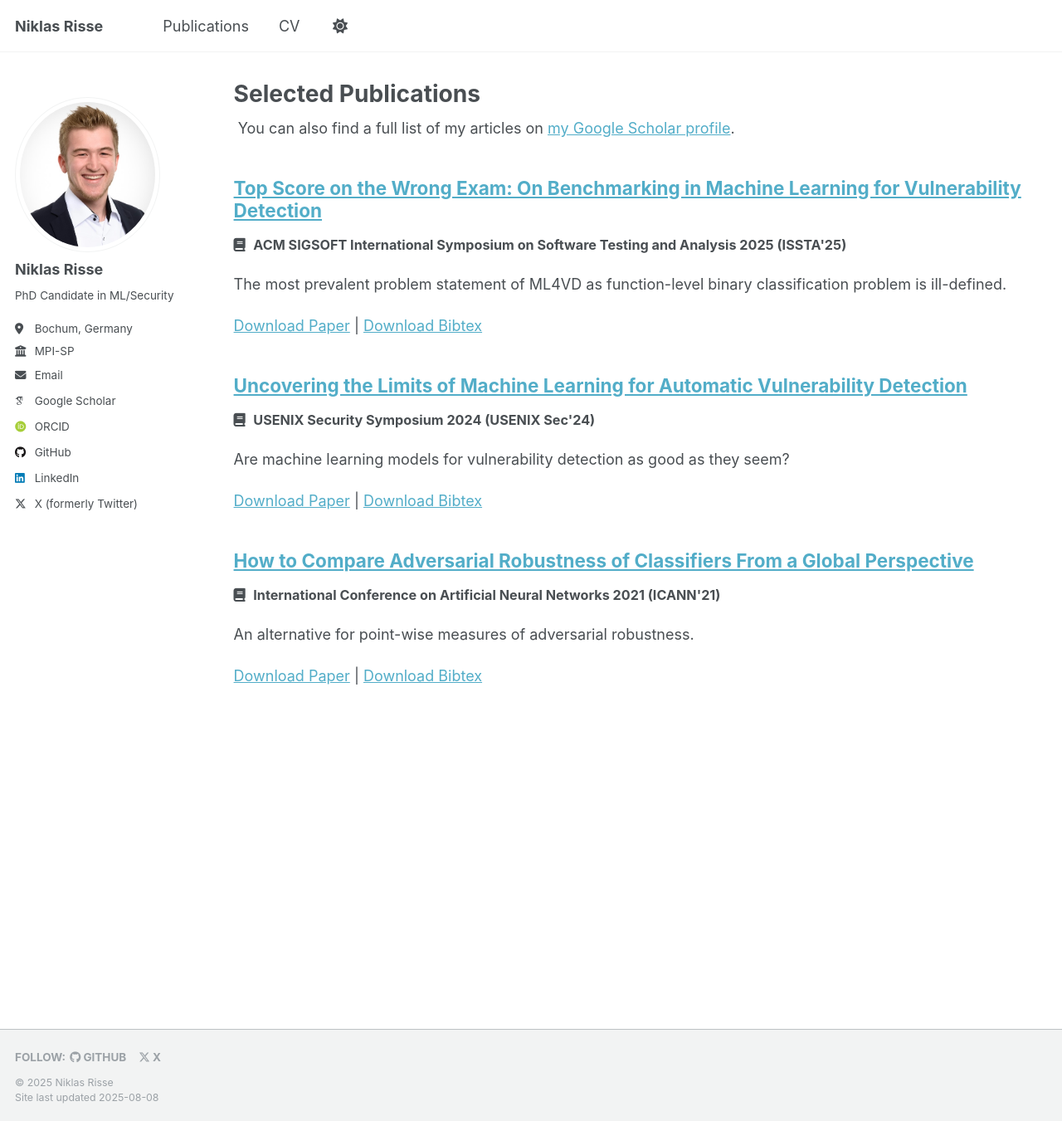
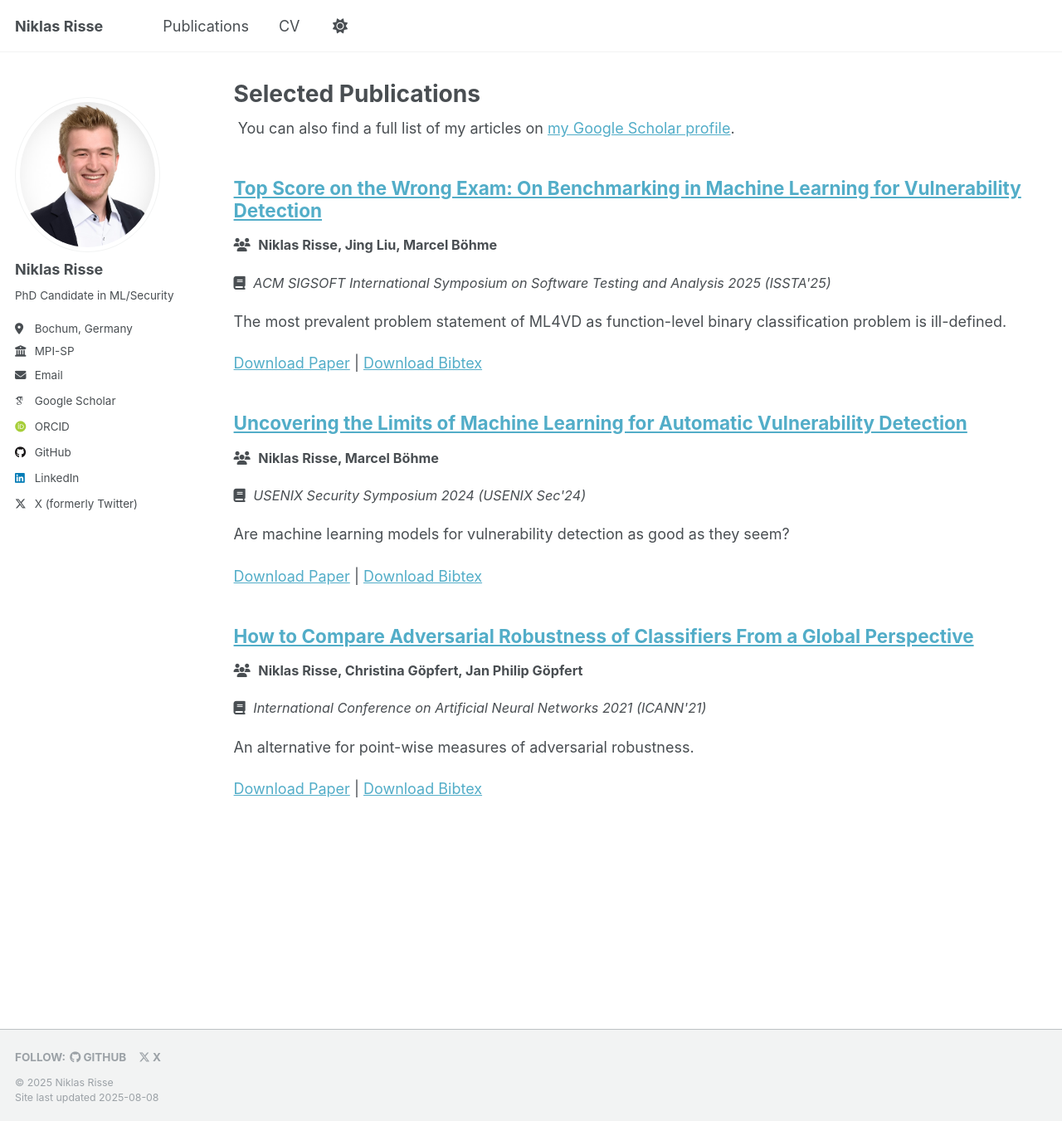
Before and after one commit to niklasrisse/niklasrisse.github.io, a Jekyll site: the page built from _pages/publications.html, in a window 1280 px wide and 1351 px high. Shown: the whole window at 83% size. Built offline with Jekyll 4.4.1, drawn with Linux system fonts in a browser that asks for light colours; some web fonts are replaced; a script that is not in the unit is left out.

Commit message:
add authors

```diff
--- a/_includes/publication-single.html
+++ b/_includes/publication-single.html
@@ -41,9 +41,15 @@
         {% if post.collection == 'teaching' %}
           <p> {{ post.type }}, <i>{{ post.venue }}</i>, {{ post.date | default: "1900-01-01" | date: "%Y" }} </p>
         {% elsif post.collection == 'publications' %}
+            {% if post.authors %}
+                <p style="font-size: 0.9em;">
+                <i class="fa fa-users" aria-hidden="true" style="margin-right: 5px;"></i>
+                <strong>{{ post.authors }}</strong>
+                </p>
+            {% endif %}
             <p style="font-size: 0.9em;">
                 <i class="fa fa-book" aria-hidden="true" style="margin-right: 5px;"></i>
-                <strong>{{ post.venue }}</strong>
+                <em>{{ post.venue }}</em>
             </p>
         {% endif %}
 
--- a/_publications/2021-09-07-how-to-compare.md
+++ b/_publications/2021-09-07-how-to-compare.md
@@ -6,6 +6,7 @@ permalink: /publication/2021-09-07-how-to-compare
 excerpt: "An alternative for point-wise measures of adversarial robustness."
 date: 2021-09-07
 venue: "International Conference on Artificial Neural Networks 2021 (ICANN'21)"
+authors: "Niklas Risse, Christina Göpfert, Jan Philip Göpfert"
 paperurl: "http://niklasrisse.github.io/files/risse-2021-how-to-compare.pdf"
 bibtexurl: "http://niklasrisse.github.io/files/risse-2021-how-to-compare.bib"
 ---
--- a/_publications/2024-08-12-uncovering-the-limits.md
+++ b/_publications/2024-08-12-uncovering-the-limits.md
@@ -6,6 +6,7 @@ permalink: /publication/2024-08-12-uncovering-the-limits
 excerpt: "Are machine learning models for vulnerability detection as good as they seem?"
 date: 2024-08-12
 venue: "USENIX Security Symposium 2024 (USENIX Sec'24)"
+authors: "Niklas Risse, Marcel Böhme"
 paperurl: "http://niklasrisse.github.io/files/risse-2024-uncovering-the-limits.pdf"
 bibtexurl: "http://niklasrisse.github.io/files/risse-2024-uncovering-the-limits.bib"
 ---
--- a/_publications/2025-06-22-top-score-wrong-exam.md
+++ b/_publications/2025-06-22-top-score-wrong-exam.md
@@ -6,6 +6,7 @@ permalink: /publication/2025-06-22-top-score-wrong-exam
 excerpt: "The most prevalent problem statement of ML4VD as function-level binary classification problem is ill-defined."
 date: 2025-06-22
 venue: "ACM SIGSOFT International Symposium on Software Testing and Analysis 2025 (ISSTA'25)"
+authors: "Niklas Risse, Jing Liu, Marcel Böhme"
 paperurl: "http://niklasrisse.github.io/files/risse-2025-top-score-wrong-exam.pdf"
 bibtexurl: "http://niklasrisse.github.io/files/risse-2025-top-score-wrong-exam.bib"
 ---
```
